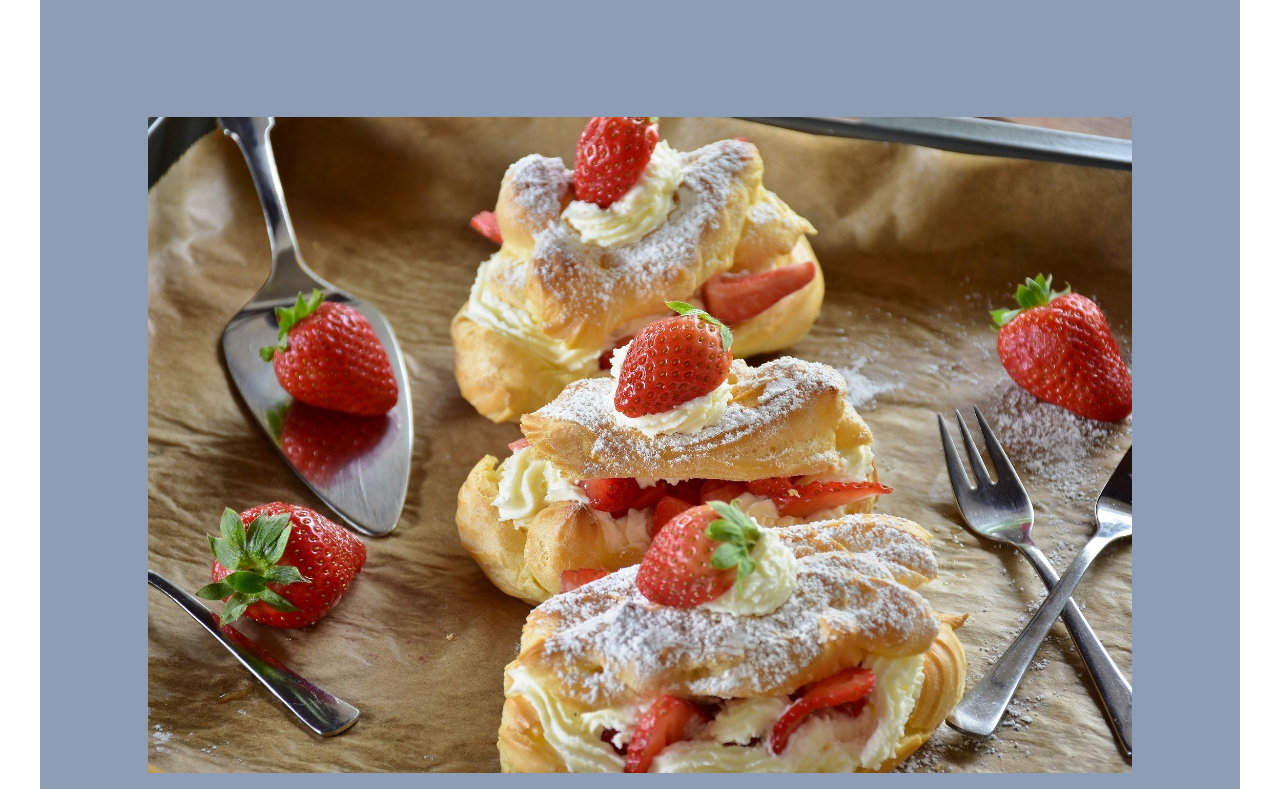
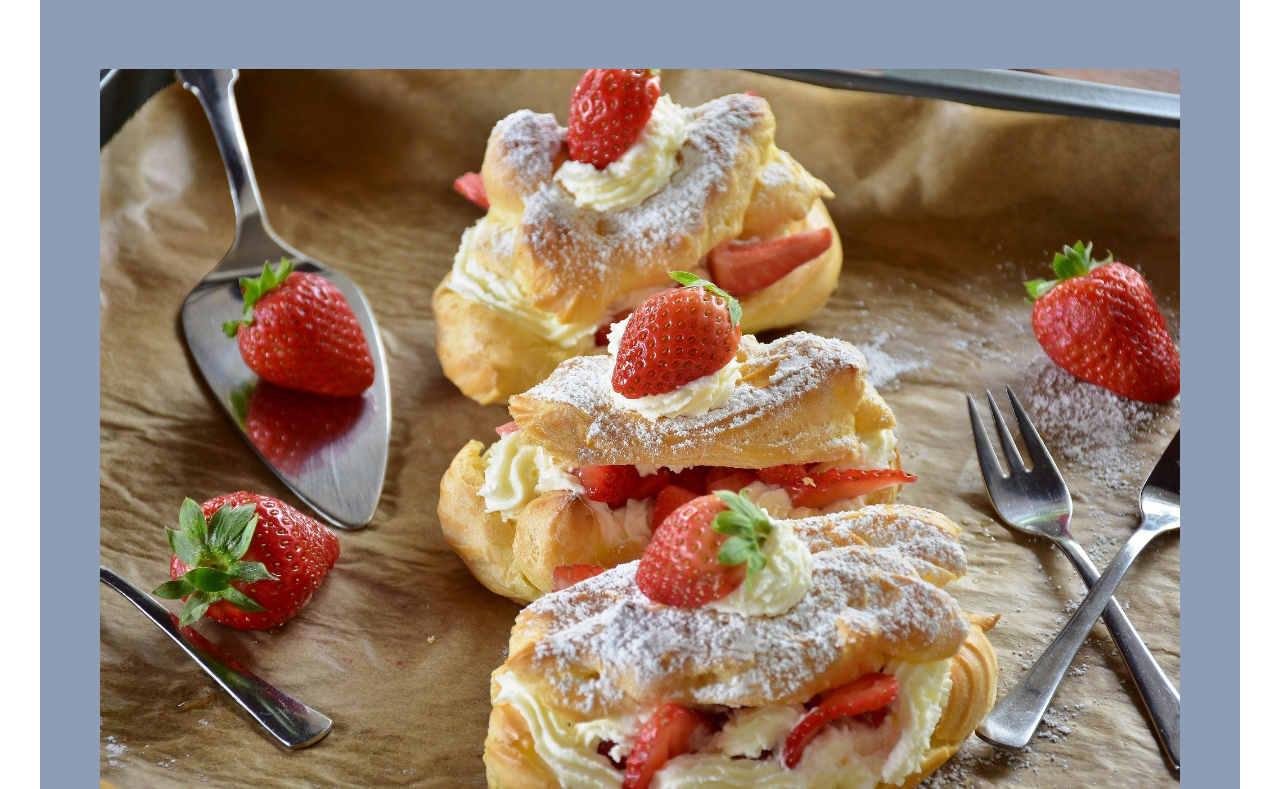
Before and after one commit to Susanne2002/Nettside-uke-50, a plain HTML site: page index.html in a window 1280 px wide. Shown: the part 814-1603 px from the top of the page. Drawn offline with Linux system fonts and the light colour scheme.

Commit message:
Update stilark.css

```diff
--- a/stilark.css
+++ b/stilark.css
@@ -56,6 +56,6 @@ a:hover{
 
 .avsnitt2 {
   width:90%;
-  margin:9%;
+  margin:5%;
   padding-top:0px;
 }
```
